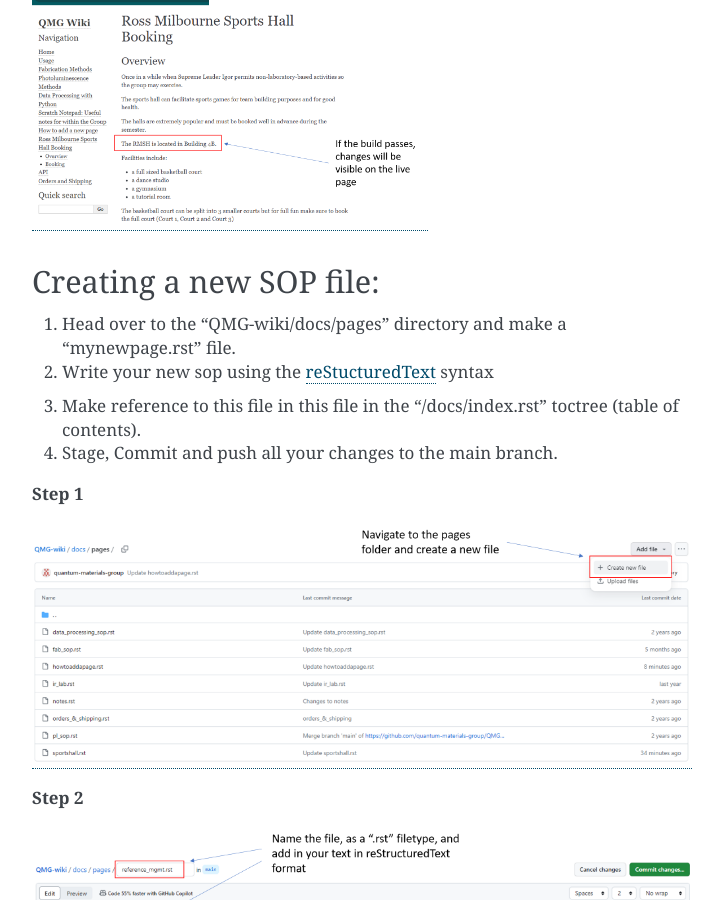
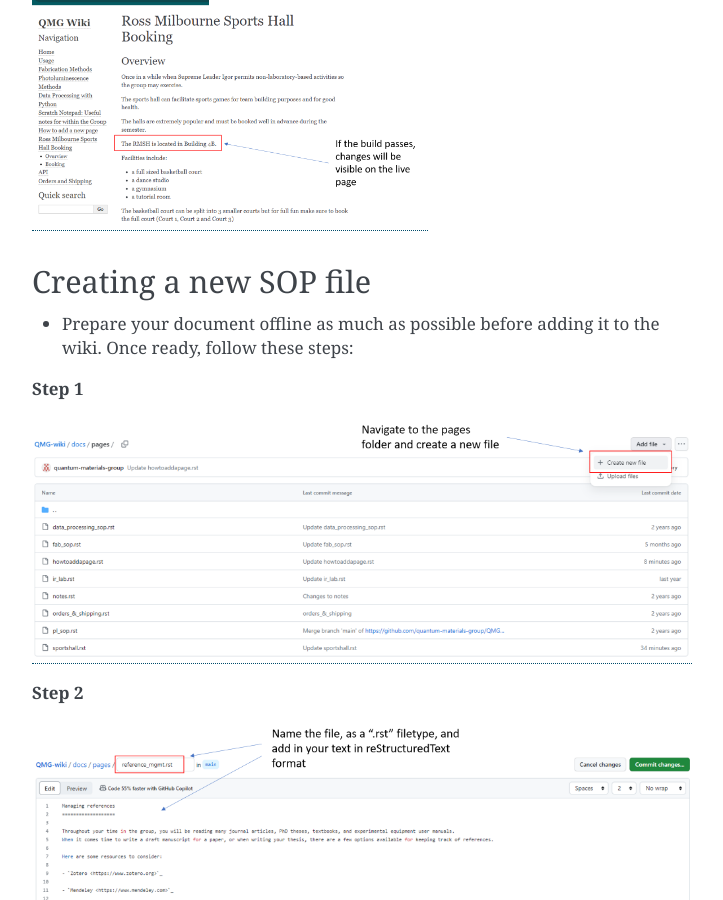
Before and after one commit to quantum-materials-group/QMG-wiki, a Sphinx documentation site: the page built from docs/pages/howtoaddapage.rst, in a window 1280 px wide and 900 px high, scrolled down 1801 px. Shown: the whole window, without its empty margins (388-1111 px from the left). Built offline with Sphinx 7.4.7, drawn with Linux system fonts in a browser that asks for light colours; some of the changed text lies outside the part shown.

Commit message:
Update howtoaddapage.rst

```diff
--- a/docs/pages/howtoaddapage.rst
+++ b/docs/pages/howtoaddapage.rst
@@ -5,7 +5,7 @@
 an existing SOP, or should be the start of a new SOP tree. Let's explore the difference.
 
 ===========================
-Adding to an existing file:
+Adding to an existing file
 ===========================
 - Open that file, make changes, commit those changes, and push it to the main branch.
 
@@ -57,17 +57,9 @@
     :width: 60%
 
 ========================
-Creating a new SOP file:
+Creating a new SOP file
 ========================
-1. Head over to the "QMG-wiki/docs/pages" directory and make a "mynewpage.rst" file.
-
-2. Write your new sop using the reStucturedText_ syntax
-
-.. _reStucturedText: https://github.com/ralsina/rst-cheatsheet/blob/master/rst-cheatsheet.rst
-
-3. Make reference to this file in this file in the "/docs/index.rst" toctree (table of contents).
-4. Stage, Commit and push all your changes to the main branch.
-
+- Prepare your document offline as much as possible before adding it to the wiki. Once ready, follow these steps:
 
 **Step 1**
 
```
